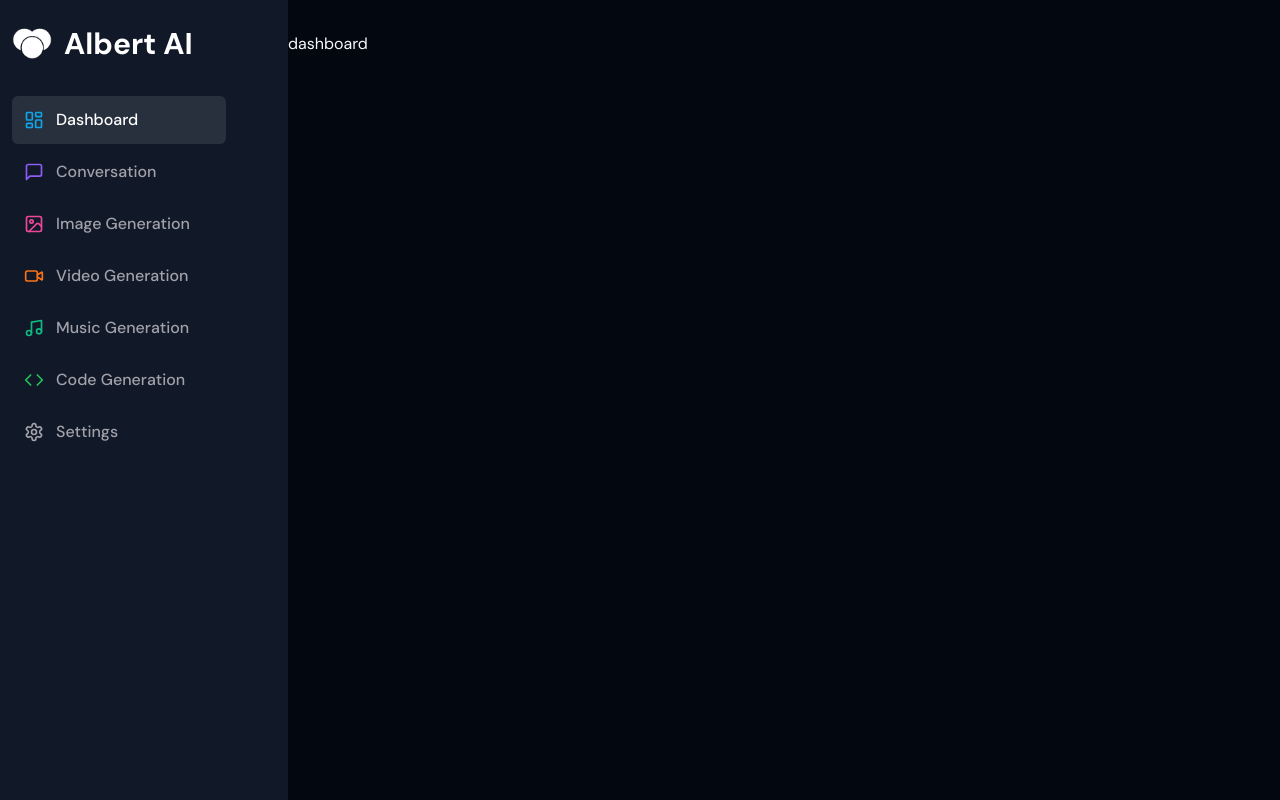
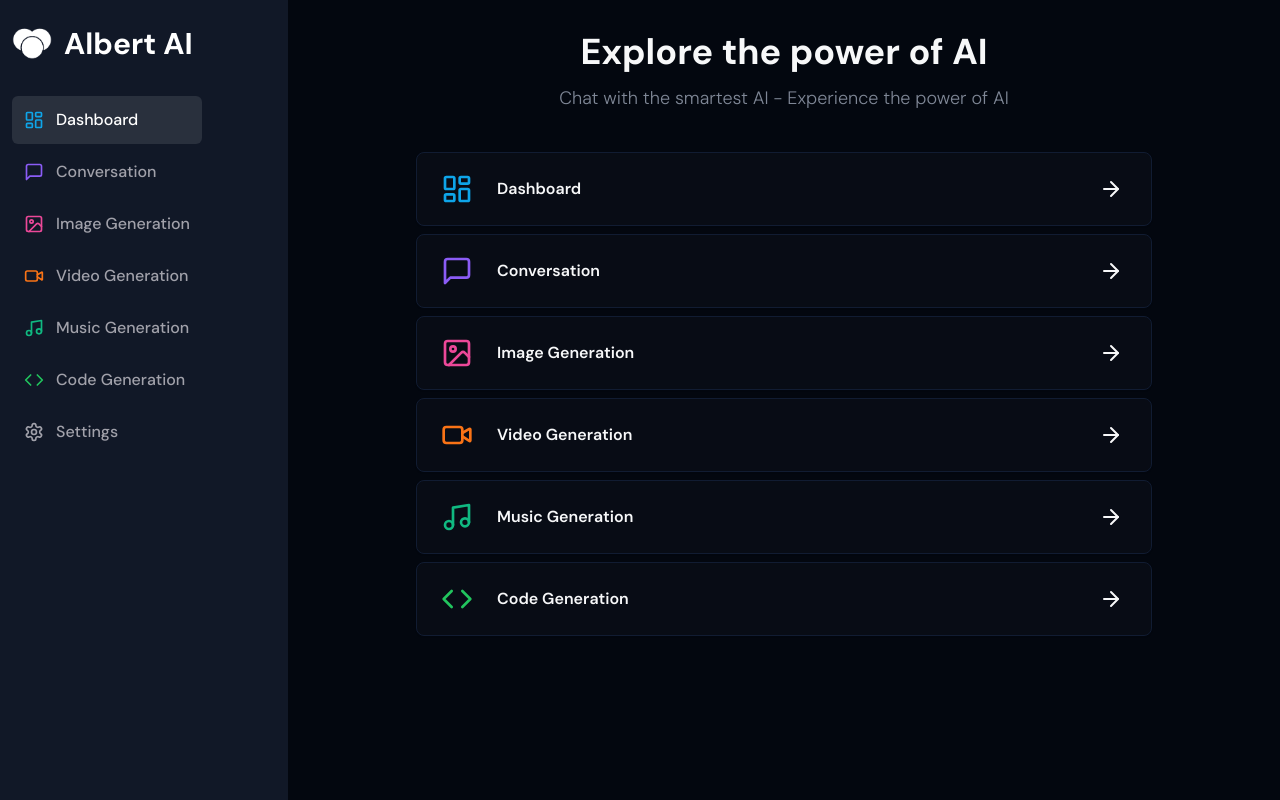
Before and after one commit to Yokesh0811/albert-ai, a Next.js app: page /dashboard in a window 1280 px wide. Built offline with nearby package versions, Linux system fonts and the light colour scheme.

Commit message:
Dashboard contents created

```diff
--- a/app/(dashboard)/(routes)/dashboard/page.tsx
+++ b/app/(dashboard)/(routes)/dashboard/page.tsx
@@ -1,8 +1,82 @@
+import { LayoutDashboard, MessageSquare, ImageIcon, VideoIcon, CodeIcon, MusicIcon, ArrowRight } from "lucide-react";
+import { cn } from "@/lib/utils";
+import { Card } from "@/components/ui/card";
+
 const dashboard = () => {
+
+    const tools = [
+        {
+            label: "Dashboard",
+            href: "/dashboard",
+            icon: LayoutDashboard,
+            color: "text-sky-500",
+            bgColor: "text-sky-500/10"
+        },
+        {
+            label: "Conversation",
+            href: "/conversationPage",
+            icon: MessageSquare,
+            color: "text-violet-500",
+            bgColor: "text-violet-500/10"
+        },
+        {
+            label: "Image Generation",
+            href: "/imagegeneration",
+            icon: ImageIcon,
+            color: "text-pink-500",
+            bgColor: "text-pink-500/10"
+        },
+        {
+            label: "Video Generation",
+            href: "/videogeneration",
+            icon: VideoIcon,
+            color: "text-orange-500",
+            bgColor: "text-orange-500/10"
+        },
+        {
+            label: "Music Generation",
+            href: "/musicgeneration",
+            icon: MusicIcon,
+            color: "text-emerald-500",
+            bgColor: "text-emeral-500/10"
+        },
+        {
+            label: "Code Generation",
+            href: "/codegeneration",
+            icon: CodeIcon,
+            color: "text-green-500",
+            bgColor: "text-green-500/10"
+        },
+    ]
     return (
         <div>
-            dashboard
+            <div className="space-y-3 mb-10">
+                <h2 className="text-2xl md:text-4xl font-bold text-center">
+                    Explore the power of AI
+                </h2>
+                <p className="text-muted-foreground font-light text-sm md:text-lg text-center">
+                    Chat with the smartest AI - Experience the power of AI
+                </p>
+            </div>
+            <div className="px-4 md:px-20 lg:px-32 space-y-2">
+                {tools.map((tool) => (
+                    <Card key={tool.href} className="px-4 py-3 border-slate/5 flex items-center justify-between hover:bg-black/5 cursor-pointer transition">
+                        <div className="flex items-center gap-x-4">
+                            <div className={cn("p-2 w-fit rounded-md", tool.bgColor)}>
+                                <tool.icon className={cn("w-8 h-8", tool.color)} />
+                            </div>
+                            <div className="font-semibold">
+                                {tool.label}
+                            </div>
+                        </div>
+                        <ArrowRight className="mr-3" />
+
+                    </Card>
+                ))}
+
+            </div>
         </div>
+
     );
 }
 
--- a/components/sidebar.tsx
+++ b/components/sidebar.tsx
@@ -72,7 +72,7 @@ const Sidebar = () => {
                         Albert AI
                     </h1>
                 </Link>
-                <div className="space-y-1 mx-3 w-full">
+                <div className="space-y-1 mx-3">
                     {routes.map((route) => (
                         <Link href={route.href} key={route.href} className={cn("text-md group flex p-3 w-full justify-start font-medium cursor-pointer hover:text-white hover:bg-white/10 rounded-md transition", pathname === route.href ? "text-white bg-white/10" : "text-zinc-400")}>
                             <div className="flex items-center flex-1">
--- /dev/null
+++ b/components/ui/card.tsx
@@ -0,0 +1,79 @@
+import * as React from "react"
+
+import { cn } from "@/lib/utils"
+
+const Card = React.forwardRef<
+  HTMLDivElement,
+  React.HTMLAttributes<HTMLDivElement>
+>(({ className, ...props }, ref) => (
+  <div
+    ref={ref}
+    className={cn(
+      "rounded-lg border bg-card text-card-foreground shadow-sm",
+      className
+    )}
+    {...props}
+  />
+))
+Card.displayName = "Card"
+
+const CardHeader = React.forwardRef<
+  HTMLDivElement,
+  React.HTMLAttributes<HTMLDivElement>
+>(({ className, ...props }, ref) => (
+  <div
+    ref={ref}
+    className={cn("flex flex-col space-y-1.5 p-6", className)}
+    {...props}
+  />
+))
+CardHeader.displayName = "CardHeader"
+
+const CardTitle = React.forwardRef<
+  HTMLParagraphElement,
+  React.HTMLAttributes<HTMLHeadingElement>
+>(({ className, ...props }, ref) => (
+  <h3
+    ref={ref}
+    className={cn(
+      "text-2xl font-semibold leading-none tracking-tight",
+      className
+    )}
+    {...props}
+  />
+))
+CardTitle.displayName = "CardTitle"
+
+const CardDescription = React.forwardRef<
+  HTMLParagraphElement,
+  React.HTMLAttributes<HTMLParagraphElement>
+>(({ className, ...props }, ref) => (
+  <p
+    ref={ref}
+    className={cn("text-sm text-muted-foreground", className)}
+    {...props}
+  />
+))
+CardDescription.displayName = "CardDescription"
+
+const CardContent = React.forwardRef<
+  HTMLDivElement,
+  React.HTMLAttributes<HTMLDivElement>
+>(({ className, ...props }, ref) => (
+  <div ref={ref} className={cn("p-6 pt-0", className)} {...props} />
+))
+CardContent.displayName = "CardContent"
+
+const CardFooter = React.forwardRef<
+  HTMLDivElement,
+  React.HTMLAttributes<HTMLDivElement>
+>(({ className, ...props }, ref) => (
+  <div
+    ref={ref}
+    className={cn("flex items-center p-6 pt-0", className)}
+    {...props}
+  />
+))
+CardFooter.displayName = "CardFooter"
+
+export { Card, CardHeader, CardFooter, CardTitle, CardDescription, CardContent }
```
